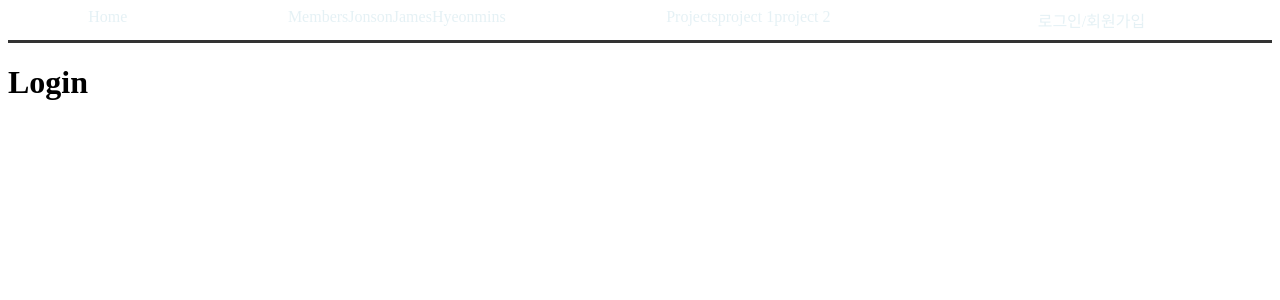
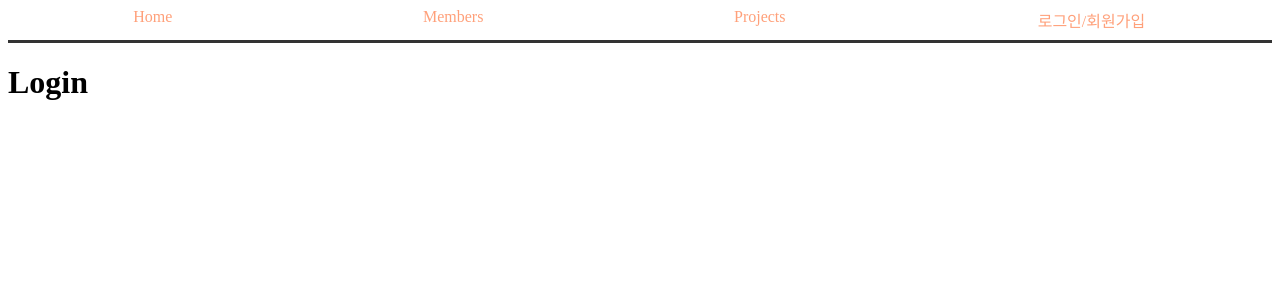
Before and after one commit to ShinMini/Router, a React (Create React App) app: page /login in a window 1280 px wide. Shown: the top 300 px of the page. Built offline with nearby package versions, Linux system fonts and the light colour scheme.

Commit message:
fixing css file in laptop have a plan to more fix in desktop after 10minute

```diff
--- a/src/Style/Navigation.css
+++ b/src/Style/Navigation.css
@@ -2,8 +2,7 @@
 a {
    text-decoration: none;
    transition-duration: 500ms;
-      transform: scale(1.0);
-      color: rgba(192, 220, 231, 0.411)
+   color: lightsalmon;
 }
 
 /* navigation */
@@ -19,23 +18,36 @@
 nav.mainNav:hover {
    padding-top: 1rem;
    padding-bottom: 1.5rem;
-
    border-bottom: solid 5px rgba(0, 0, 0, 0.904);
 }
 
-   nav.mainNav:hover > a {
-      color: rgba(0, 0, 0, 0.904);
+/* navigation bar에 마우스 포인터 올려놓을 경우, 링크 색상 변화.. */
+
+nav.mainNav div a a {
+   padding-top: .3em;
+   visibility: hidden;
+   font-size: 0em;
+}
+
+nav.mainNav div a a:nth-child(1) {
+   /* 첫번째 sub menu 는 조금 더 간격 넣어줌 */
+   padding-top: 1em;
 }
 
 /* main menu link */
 div.menu a:hover {
-      color: pink;
+   color: black;
    transform: scale(1.2);
 }
 
 .mainNav div.menu {
    display: flex;
    justify-content: space-around;
+}
+
+.mainNav div.menu a {
+   display: flex;
+   flex-direction: column;
 }
 
 /* user info link  */
--- a/src/component/Login.jsx
+++ b/src/component/Login.jsx
@@ -1,4 +1,5 @@
 import * as React from 'react';
+import './Login.css';
 
 export default function Login() {
    return (
```
Also changed, not shown: src/component/Login.css (added). Lines whose indentation alone changed are shown as unchanged.
